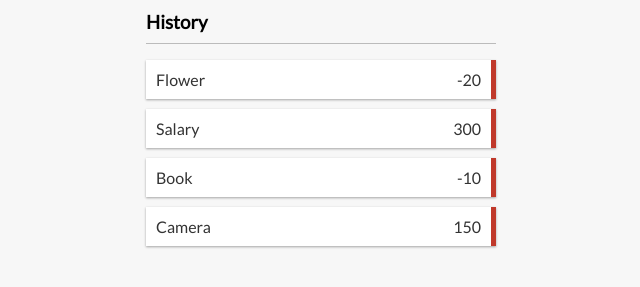
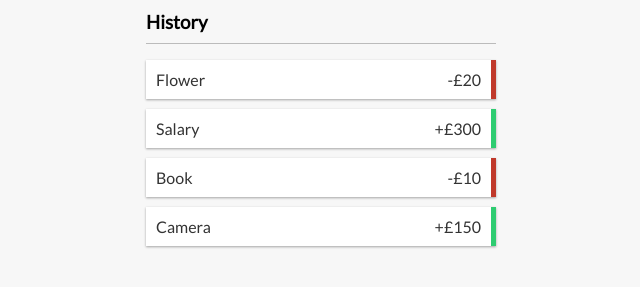
Before and after one commit to naima90/expense-tracker, a React (Create React App) app: page / in a window 1280 px wide. Shown: the part 279-566 px from the top of the page, without its empty margins (319-959 px from the left). Built offline with nearby package versions, Linux system fonts and the light colour scheme.

Commit message:
changin border and sign of each transaction based on income or expense

```diff
--- a/src/components/Transaction.js
+++ b/src/components/Transaction.js
@@ -1,9 +1,11 @@
 import React from 'react'
 
 export const Transaction = ({ transaction }) => {
+  const sign = transaction.amount < 0 ? '-' : '+';
   return (
-    <li className="minus">
-      {transaction.text} <span>{transaction.amount}</span> <button className="delete-btn">x</button>
+    <li className={transaction.amount < 0 ? 'minus' : 'plus'}>
+      {transaction.text} <span>{sign}£{Math.abs(transaction.amount)}</span>
+      <button className="delete-btn">x</button>
     </li>
   )
 }
```
